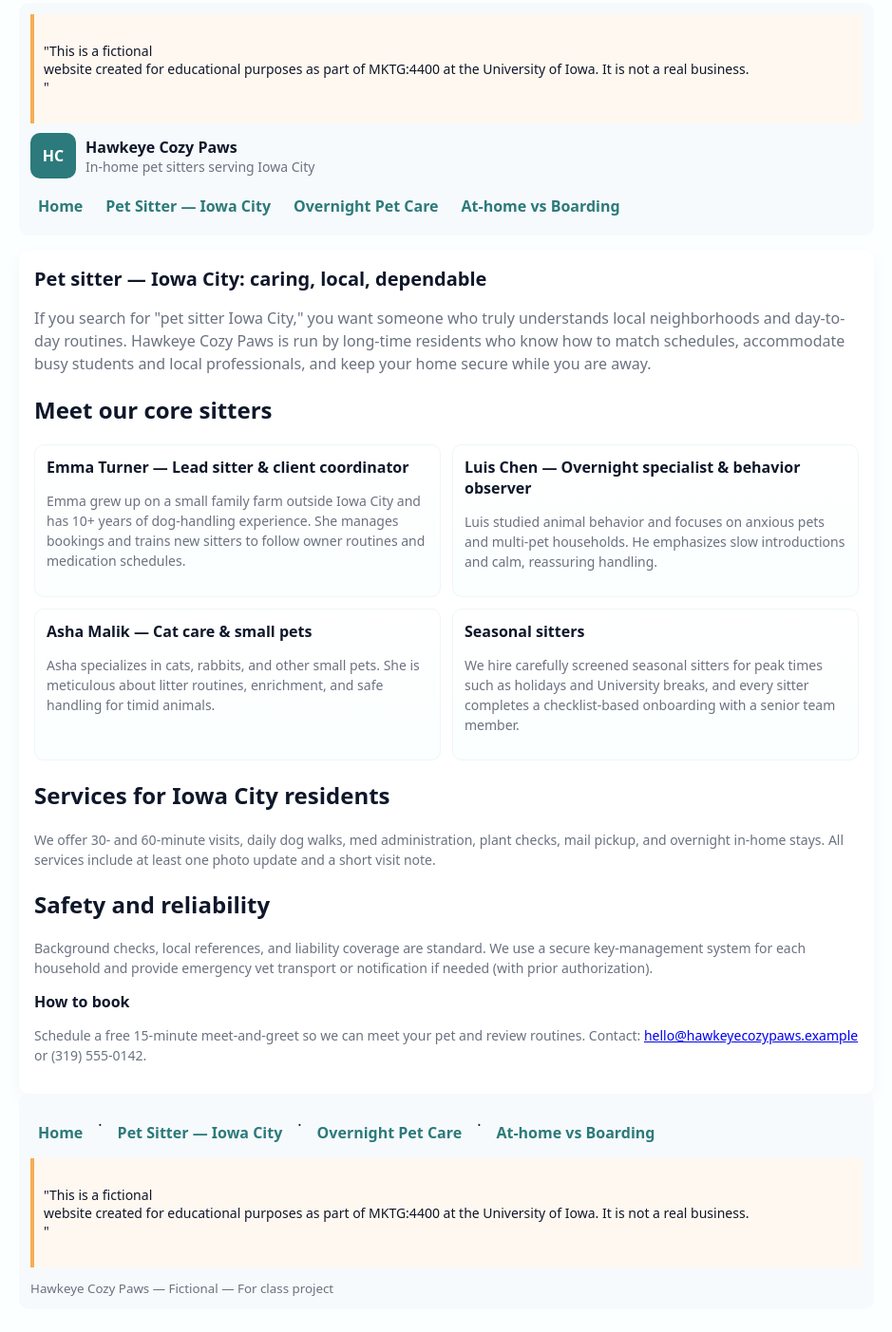
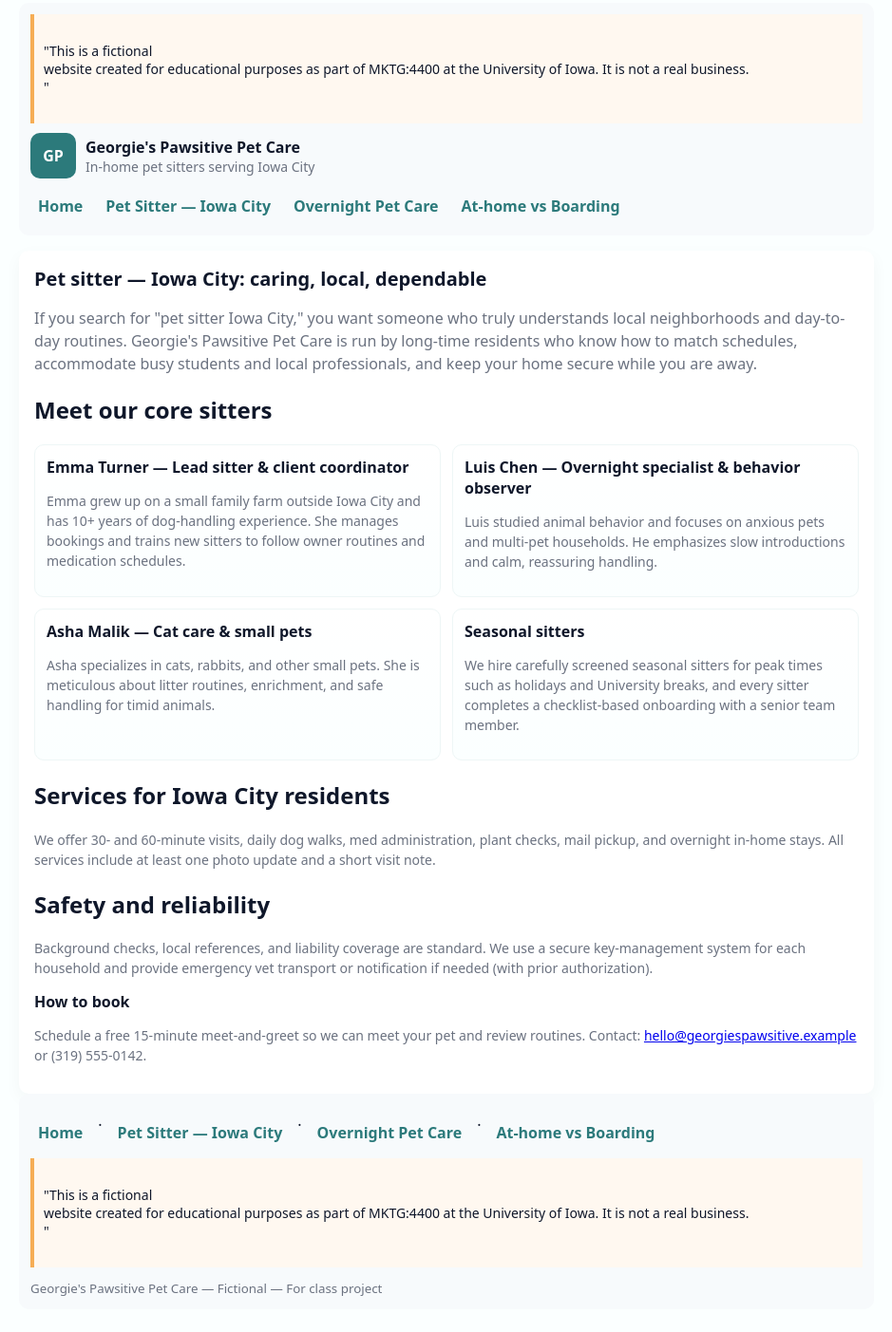
Before and after one commit to gslange/pet-sitting, a plain HTML site: page pet-sitter-iowa-city.html in a window 1280 px wide. Shown: the part 17-1420 px from the top of the page at 95% size, without its empty margins (170-1109 px from the left). Drawn offline with Linux system fonts and the light colour scheme.

Commit message:
Update business name from Hawkeye Cozy Paws to Georgie's Pawsitive Pet Care

```diff
--- a/pet-sitter-iowa-city.html
+++ b/pet-sitter-iowa-city.html
@@ -3,7 +3,7 @@
 <head>
   <meta charset="utf-8" />
   <meta name="viewport" content="width=device-width,initial-scale=1" />
-  <title>Pet Sitter — Iowa City | Hawkeye Cozy Paws</title>
+  <title>Pet Sitter — Iowa City | Georgie's Pawsitive Pet Care</title>
   <style>
     :root{
       --accent:#2c7a7b;--muted:#6b7280;--card:#f7fafc;--radius:10px;--maxw:900px;font-family:system-ui,-apple-system,Segoe UI,Roboto,Arial;
@@ -38,9 +38,9 @@ website created for educational purposes as part of MKTG:4400 at the University
 "
       </div>
       <div class="brand">
-        <div class="logo">HC</div>
+        <div class="logo">GP</div>
         <div>
-          <div style="font-weight:800">Hawkeye Cozy Paws</div>
+          <div style="font-weight:800">Georgie's Pawsitive Pet Care</div>
           <div class="muted-small">In-home pet sitters serving Iowa City</div>
         </div>
       </div>
@@ -56,7 +56,7 @@ website created for educational purposes as part of MKTG:4400 at the University
       <h1>Pet sitter — Iowa City: caring, local, dependable</h1>
       <p>
         If you search for "pet sitter Iowa City," you want someone who truly understands local neighborhoods and
-        day-to-day routines. Hawkeye Cozy Paws is run by long-time residents who know how to match schedules,
+        day-to-day routines. Georgie's Pawsitive Pet Care is run by long-time residents who know how to match schedules,
         accommodate busy students and local professionals, and keep your home secure while you are away.
       </p>
 
@@ -94,7 +94,7 @@ website created for educational purposes as part of MKTG:4400 at the University
 
       <div style="margin-top:12px" class="card">
         <div style="font-weight:700">How to book</div>
-        <p class="muted-small">Schedule a free 15-minute meet-and-greet so we can meet your pet and review routines. Contact: <a href="mailto:hello@hawkeyecozypaws.example">hello@hawkeyecozypaws.example</a> or (319) 555-0142.</p>
+        <p class="muted-small">Schedule a free 15-minute meet-and-greet so we can meet your pet and review routines. Contact: <a href="mailto:hello@georgiespawsitive.example">hello@georgiespawsitive.example</a> or (319) 555-0142.</p>
       </div>
     </main>
 
@@ -112,7 +112,7 @@ website created for educational purposes as part of MKTG:4400 at the University
 "
       </div>
 
-      <small>Hawkeye Cozy Paws — Fictional — For class project</small>
+      <small>Georgie's Pawsitive Pet Care — Fictional — For class project</small>
     </footer>
   </div>
 </body>
```
